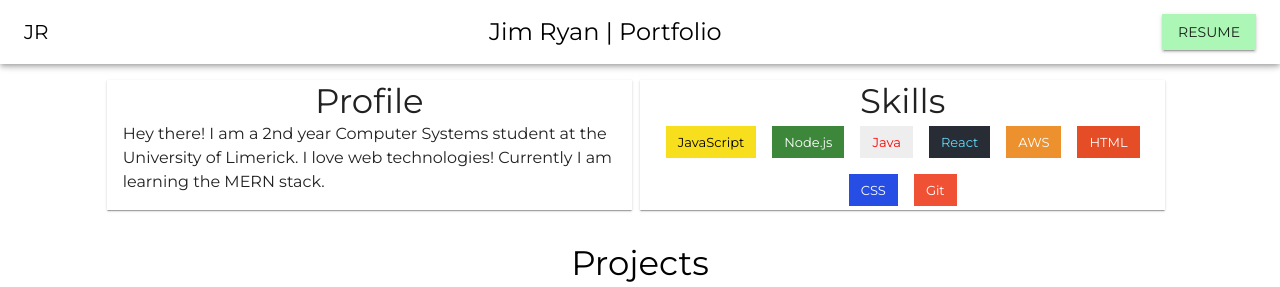
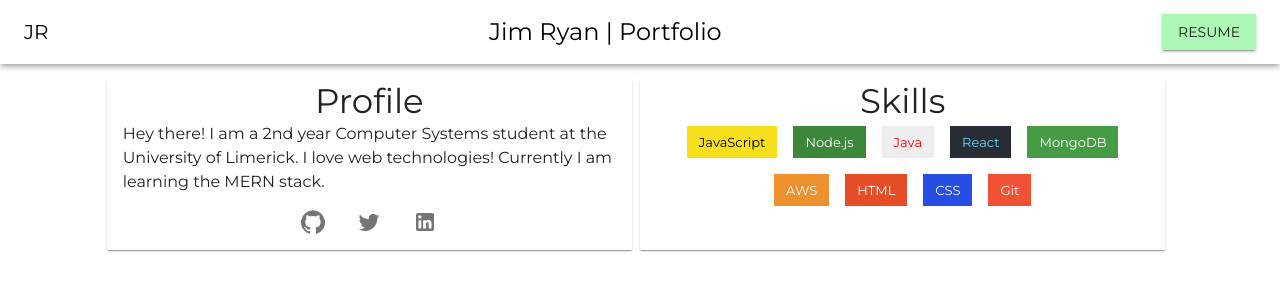
Before and after one commit to JimHunterRyan/JimHunterRyan.github.io, a React (Create React App) app: page / in a window 1280 px wide. Shown: the top 287 px of the page. Built offline with nearby package versions, Linux system fonts and the light colour scheme.

Commit message:
social icons

```diff
--- a/package.json
+++ b/package.json
@@ -2,7 +2,7 @@
   "name": "j1m-ryan",
   "version": "0.1.0",
   "private": false,
-  "homepage": "https://j1m-ryan.github.io",
+  "homepage": "https://j1m-ryan.github.io/",
   "dependencies": {
     "@material-ui/core": "^4.11.0",
     "@material-ui/icons": "^4.9.1",
--- a/src/components/Profile.js
+++ b/src/components/Profile.js
@@ -3,8 +3,21 @@ import { makeStyles } from "@material-ui/core/styles";
 import Paper from "@material-ui/core/Paper";
 import { Typography } from "@material-ui/core";
 import Box from "@material-ui/core/Box";
+import { IconButton } from "@material-ui/core";
+import GitHubIcon from '@material-ui/icons/GitHub';
+import LinkedInIcon from '@material-ui/icons/LinkedIn';
+import TwitterIcon from '@material-ui/icons/Twitter';
+import { Grid } from "@material-ui/core";
+
 const useStyles = makeStyles((theme) => ({
-  fullHeightCard: {
+  root: {
+    display: "flex",
+    justifyContent: "center",
+    flexWrap: "wrap",
+    "& > *": {
+      margin: theme.spacing(0.5),
+    },
+  }, fullHeightCard: {
     height: "100%",
   },
 }));
@@ -22,6 +35,18 @@ const Profile = () => {
         Hey there! I am a 2nd year Computer Systems student at the University of Limerick. I love web technologies! Currently I am learning the MERN stack.
       </Typography>
       </Box>
+      <Grid className={classes.root}>
+      <IconButton href="https://github.com/J1M-RYAN" target="_blank">
+      <GitHubIcon />
+      </IconButton>
+      <IconButton href="https://twitter.com/JR98_IRL" target="_blank">
+      <TwitterIcon />
+      </IconButton>
+      <IconButton href="https://www.linkedin.com/in/jimryan98/" target="_blank">
+      <LinkedInIcon />
+      </IconButton>
+      </Grid>
+
     </Paper>
   );
 };
--- a/src/skillsList.js
+++ b/src/skillsList.js
@@ -19,6 +19,10 @@ const skillsList = [
     backgroundColor: "#282C34",
     color: "#61DAFB",
   },{
+    label: "MongoDB",
+    backgroundColor: "#459C45",
+    color: "white",
+  },{
     label: "AWS",
     backgroundColor: "#EC912D",
     color: "white",
```
